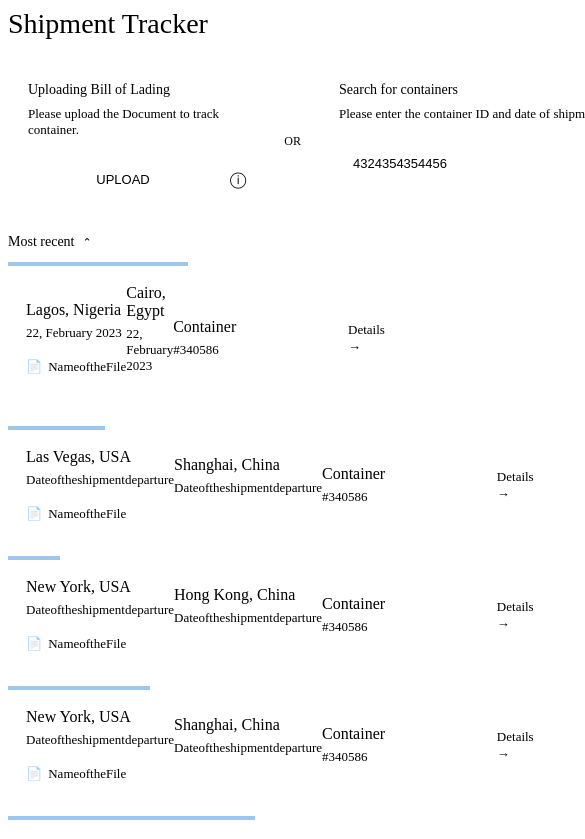
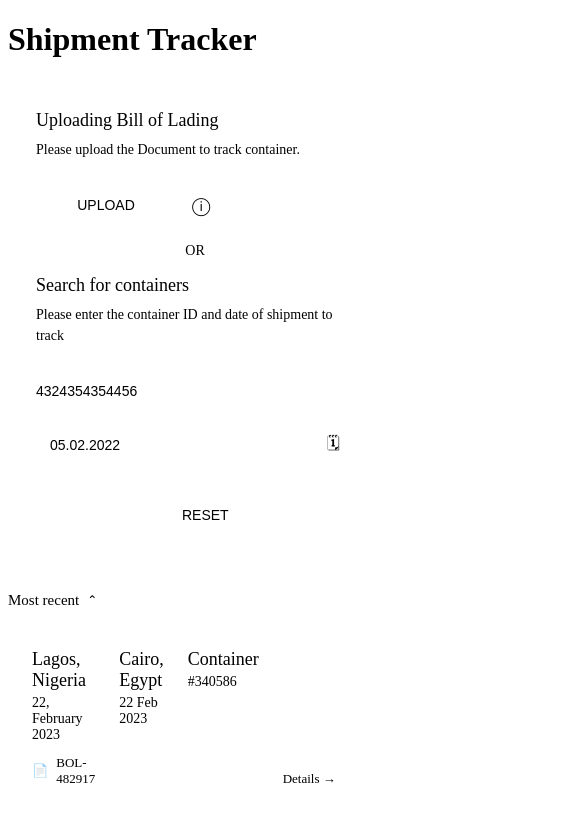
Before and after one commit to araicabenjamin/modifi-dashboard, a Next.js app: page /Shipments in a window 390 px wide. Shown: the top 839 px of the page, 585 px wide, since content can reach past the window. Built offline with nearby package versions, Linux system fonts and the light colour scheme.

Commit message:
refactor dashboard layouts and improve responsive UI

```diff
--- a/pages/Shipments.tsx
+++ b/pages/Shipments.tsx
@@ -1,28 +1,32 @@
 import "../styles/shipments-page.scss";
-
+import "../styles/shipments-page-mobile.scss";
+import {
+  RotateCw ,
+  FileText,
+  CalendarDays,
+  CircleHelp,
+  ArrowRight,
+  ChevronUp,
+} from "lucide-react";
 
 export default function Shipments() {
   return (
     <div className="shipmentsPage">
-
       {/* HEADER */}
 
   <div className="shipmentsHeader">
-        <h1>Shipment Tracker</h1>
+  <h1 className="page-heading">Shipment Tracker</h1>
 </div>
 
       {/* TOP CARD */}
 
       <div className="shipmentsTopCard">
-
         {/* LEFT */}
 
         <div className="uploadSection">
           <h3>Uploading Bill of Lading</h3>
 
-          <p>
-            Please upload the Document to track container.
-          </p>
+          <p>Please upload the Document to track container.</p>
 
           <div className="uploadRow">
             <button className="uploadBtn">UPLOAD</button>
@@ -42,37 +46,25 @@ export default function Shipments() {
         <div className="searchSection">
           <h3>Search for containers</h3>
 
-          <p>
-            Please enter the container ID and date of shipment to track
-          </p>
+          <p>Please enter the container ID and date of shipment to track</p>
 
           <div className="searchRow">
-
-            <input
-              type="text"
-              placeholder="4324354354456"
-            />
+            <input type="text" placeholder="4324354354456" />
 
             <div className="dateInput">
-              <input
-                type="text"
-                placeholder="05.02.2022"
-              />
+              <input type="text" placeholder="05.02.2022" />
 
               <span className="calendarIcon">🗓</span>
             </div>
 
-            <button className="submitBtn">
-              SUBMIT
-            </button>
+            <div className="searchActions">
+              <button className="submitBtn">SUBMIT</button>
 
-            <button className="resetBtn">
-              RESET
-            </button>
+              <button className="resetBtn">RESET</button>
+            </div>
 
           </div>
         </div>
-
       </div>
 
       {/* RECENT */}
@@ -85,11 +77,9 @@ export default function Shipments() {
       {/* LIST */}
 
       <div className="shipmentList">
-
         {/* ITEM */}
 
         <div className="shipmentCard">
-
           <div className="progressLine progress50"></div>
 
           <div className="shipmentLocation">
@@ -98,13 +88,13 @@ export default function Shipments() {
 
             <div className="fileRow">
               <span>📄</span>
-              <span>NameoftheFile</span>
+              <span>BOL-482917</span>
             </div>
           </div>
 
           <div className="shipmentLocation">
             <h4>Cairo, Egypt</h4>
-            <p>22, February 2023</p>
+            <p>22 Feb 2023</p>
           </div>
 
           <div className="shipmentContainer">
@@ -112,36 +102,34 @@ export default function Shipments() {
             <p>#340586</p>
           </div>
 
+          <div className="shipmentActions">
             <div className="shipmentStatus">
-            <span>⟳</span>
+              <RotateCw  size={14} />
               In Progress
             </div>
 
-          <div className="shipmentDetails">
-            Details →
+            <div className="shipmentDetails">Details →</div>
           </div>
-
         </div>
 
         {/* ITEM */}
 
         <div className="shipmentCard">
-
           <div className="progressLine progress30"></div>
 
           <div className="shipmentLocation">
             <h4>Las Vegas, USA</h4>
-            <p>Dateoftheshipmentdeparture</p>
+            <p>27 Jun 2026</p>
 
             <div className="fileRow">
               <span>📄</span>
-              <span>NameoftheFile</span>
+              <span>BOL-482917</span>
             </div>
           </div>
 
           <div className="shipmentLocation">
             <h4>Shanghai, China</h4>
-            <p>Dateoftheshipmentdeparture</p>
+            <p>05 Apr 2023</p>
           </div>
 
           <div className="shipmentContainer">
@@ -149,36 +137,34 @@ export default function Shipments() {
             <p>#340586</p>
           </div>
 
+          <div className="shipmentActions">
             <div className="shipmentStatus">
               <span>⟳</span>
               In Progress
             </div>
 
-          <div className="shipmentDetails">
-            Details →
+            <div className="shipmentDetails">Details →</div>
           </div>
-
         </div>
 
         {/* ITEM */}
 
         <div className="shipmentCard">
-
           <div className="progressLine progress20"></div>
 
           <div className="shipmentLocation">
             <h4>New York, USA</h4>
-            <p>Dateoftheshipmentdeparture</p>
+            <p>14 Jan 2023</p>
 
             <div className="fileRow">
               <span>📄</span>
-              <span>NameoftheFile</span>
+              <span>BOL-901246</span>
             </div>
           </div>
 
           <div className="shipmentLocation">
             <h4>Hong Kong, China</h4>
-            <p>Dateoftheshipmentdeparture</p>
+            <p>05 Apr 2023</p>
           </div>
 
           <div className="shipmentContainer">
@@ -186,36 +172,34 @@ export default function Shipments() {
             <p>#340586</p>
           </div>
 
+          <div className="shipmentActions">
             <div className="shipmentStatus">
               <span>⟳</span>
               In Progress
             </div>
 
-          <div className="shipmentDetails">
-            Details →
+            <div className="shipmentDetails">Details →</div>
           </div>
-
         </div>
 
         {/* ITEM */}
 
         <div className="shipmentCard">
-
           <div className="progressLine progress40"></div>
 
           <div className="shipmentLocation">
             <h4>New York, USA</h4>
-            <p>Dateoftheshipmentdeparture</p>
+            <p>14 Jan 2023</p>
 
             <div className="fileRow">
               <span>📄</span>
-              <span>NameoftheFile</span>
+              <span>BOL-123456</span>
             </div>
           </div>
 
           <div className="shipmentLocation">
             <h4>Shanghai, China</h4>
-            <p>Dateoftheshipmentdeparture</p>
+            <p>05 Apr 2023</p>
           </div>
 
           <div className="shipmentContainer">
@@ -223,36 +207,34 @@ export default function Shipments() {
             <p>#340586</p>
           </div>
 
+          <div className="shipmentActions">
             <div className="shipmentStatus">
               <span>⟳</span>
               In Progress
             </div>
 
-          <div className="shipmentDetails">
-            Details →
+            <div className="shipmentDetails">Details →</div>
           </div>
-
         </div>
 
         {/* ITEM */}
 
         <div className="shipmentCard">
-
           <div className="progressLine progress70"></div>
 
           <div className="shipmentLocation">
             <h4>Georgia, USA</h4>
-            <p>Dateoftheshipmentdeparture</p>
+            <p>12 Mar 2023</p>
 
             <div className="fileRow">
               <span>📄</span>
-              <span>NameoftheFile</span>
+              <span>BOL-482917</span>
             </div>
           </div>
 
           <div className="shipmentLocation">
             <h4>Beijing, China</h4>
-            <p>Dateoftheshipmentdeparture</p>
+            <p>05 Apr 2023</p>
           </div>
 
           <div className="shipmentContainer">
@@ -260,19 +242,16 @@ export default function Shipments() {
             <p>#340586</p>
           </div>
 
+          <div className="shipmentActions">
             <div className="shipmentStatus">
               <span>⟳</span>
               In Progress
             </div>
 
-          <div className="shipmentDetails">
-            Details →
+            <div className="shipmentDetails">Details →</div>
           </div>
-
         </div>
-
       </div>
-
     </div>
   );
 }
--- a/pages/TradesPage.tsx
+++ b/pages/TradesPage.tsx
@@ -7,6 +7,7 @@ import FilterBar from "../components/FilterBar";
 import { Trade, TradeStatus } from "../types/trade";
 
 import "../styles/trades-page.scss";
+import "../styles/trades-page-mobile.scss";
 
 
 export default function TradesPage() {
--- /dev/null
+++ b/styles/billing-page-mobile.scss
@@ -0,0 +1,92 @@
+@media (max-width: 768px) {
+
+  /* ------------------------------ */
+  /* CARD */
+  /* ------------------------------ */
+
+  .invoiceCard {
+    display: grid;
+    grid-template-columns: 1.3fr 1.3fr 1fr 1fr;
+    column-gap: 24px;
+    align-items: stretch;
+  }
+
+  .invoiceActions {
+    display: flex;
+    flex-direction: column;
+    align-items: flex-start;
+    align-self: stretch;
+  }
+
+  .status {
+    justify-self: start;
+    width: fit-content;
+  }
+
+  .details {
+    justify-self: start;
+
+  }
+
+  /* ------------------------------ */
+  /* TOP CARD */
+  /* ------------------------------ */
+
+  .billingTopCard {
+    flex-direction: column;
+    gap: 24px;
+  }
+
+  .divider {
+    width: 100%;
+    height: 1px;
+    justify-content: center;
+  }
+
+  .divider::before {
+    width: 100%;
+    height: 1px;
+    top: 50%;
+    bottom: auto;
+  }
+
+  /* ------------------------------ */
+  /* SEARCH */
+  /* ------------------------------ */
+
+  .searchRow {
+    display: flex;
+    flex-direction: column;
+    gap: 12px;
+  }
+
+  .searchRow input {
+    width: 100%;
+  }
+
+  .searchActions {
+    display: flex;
+    align-items: center;
+    gap: 16px;
+
+    width: 100%;
+
+    justify-content: flex-start;
+
+    margin-top: 16px;
+  }
+
+  .submitBtn {
+    min-width: 130px;
+    height: 42px;
+  }
+
+  .resetBtn {
+    border: none;
+    background: none;
+
+    color: var(--text-secondary);
+
+    cursor: pointer;
+  }
+}
--- a/styles/billing-page.scss
+++ b/styles/billing-page.scss
@@ -215,14 +215,45 @@
   position: relative;
 
   display: grid;
-  grid-template-columns: 2fr 1fr 1fr auto auto;
-  align-items: center;
-  column-gap: 24px;
+  grid-template-columns: 2fr 1fr 1fr 0.5fr;
+  align-items: start; // <-- change from center
+  column-gap: 40px;
 
   padding: 24px;
 
   background: var(--surface-primary);
   border: 1px solid var(--border-light);
+}
+
+.invoiceActions {
+  display: flex;
+  flex-direction: column;
+  align-items: flex-start;
+
+  height: 100%;
+}
+
+.details {
+  margin-top: auto;
+}
+
+.status {
+  display: inline-flex;
+  align-items: center;
+  justify-content: center;
+  gap: 6px;
+
+  width: fit-content;
+  min-height: 32px;
+
+  padding: 0 14px;
+
+  border-radius: 999px;
+
+  font-size: 13px;
+  font-weight: var(--fw-medium);
+
+  white-space: nowrap;
 }
 
 /* -------------------------------- */
@@ -259,6 +290,11 @@
 /* -------------------------------- */
 
 .invoiceLeft {
+  display: flex;
+  flex-direction: column;
+  align-self: stretch;
+  height: 100%;
+
   h4 {
     margin: 0 0 4px;
 
@@ -269,10 +305,9 @@
   }
 
   p {
-    margin: 0 0 12px;
+    margin: 0;
 
     font-size: 14px;
-
     color: var(--text-muted);
   }
 }
@@ -281,6 +316,8 @@
   display: flex;
   align-items: center;
   gap: 8px;
+
+  margin-top: 10px;
 
   font-size: 13px;
   color: var(--text-secondary);
@@ -329,9 +366,9 @@
 .status {
   display: inline-flex;
   align-items: center;
-  justify-content: center;
   gap: 6px;
 
+  width: fit-content;
   min-height: 32px;
 
   padding: 0 14px;
@@ -364,6 +401,10 @@
 /* -------------------------------- */
 
 .details {
+  display: inline-flex;
+  align-items: center;
+  gap: 4px;
+
   font-size: 13px;
   color: var(--brand-blue);
 
--- a/styles/globals.scss
+++ b/styles/globals.scss
@@ -23,6 +23,7 @@ body {
 body {
   background: var(--surface-secondary);
 }
+
 
 /* =====================================================
    DASHBOARD LAYOUT
--- a/styles/overview-mobile.scss
+++ b/styles/overview-mobile.scss
@@ -4,7 +4,6 @@
 
 @media (max-width: 768px) {
   .overviewPage {
-    padding: 16px;
     width: 100%;
   }
 
--- /dev/null
+++ b/styles/shipments-page-mobile.scss
@@ -0,0 +1,82 @@
+@media (max-width: 768px) {
+  .shipmentCard {
+    display: grid;
+    grid-template-columns: 1.3fr 1.3fr 1fr 180px;
+    column-gap: 24px;
+    align-items: start;
+  }
+
+  .shipmentStatus {
+    justify-self: start;
+    width: fit-content;
+  }
+
+  .shipmentDetails {
+    justify-self: start;
+    margin-top: 12px;
+  }
+
+  .shipmentsTopCard {
+    flex-direction: column;
+    gap: 24px;
+  }
+
+  .searchRow {
+    display: flex;
+    align-items: center;
+    gap: 12px;
+  }
+
+   .searchActions {
+    display: flex;
+    gap: 12px;
+    margin-left: 0;   // remove desktop spacing
+    width: 100%;
+    justify-content: flex-start; // left align
+    margin-top: 12px;
+  }
+
+  .submitBtn {
+    min-width: 130px;
+    height: 42px;
+  }
+
+  .resetBtn {
+    border: none;
+    background: none;
+    color: var(--text-secondary);
+    cursor: pointer;
+  }
+
+  .divider {
+    width: 100%;
+    height: 1px;
+    justify-content: center;
+  }
+
+  .divider::before {
+    width: 100%;
+    height: 1px;
+    top: 50%;
+    bottom: auto;
+  }
+
+  .searchRow {
+    display: flex;
+    flex-direction: column;
+    gap: 12px;
+  }
+
+  .searchRow input,
+  .dateInput,
+  .dateInput input {
+    width: 100%;
+  }
+
+  .searchActions {
+    display: flex;
+    align-items: center;
+    gap: 16px;
+    margin-top: 16px;
+  }
+}
--- a/styles/shipments-page.scss
+++ b/styles/shipments-page.scss
@@ -4,15 +4,6 @@
 
 .shipmentsHeader {
   margin-bottom: 24px;
-
-    h1 {
-      margin: 0;
-
-      font-size: 28px;
-      font-weight: var(--fw-semibold);
-
-      color: var(--text-primary);
-    }
 }
 
 /* -------------------------------- */
@@ -24,7 +15,7 @@
   align-items: stretch;
   gap: 32px;
 
-    padding: 18px 20px;
+  padding: 28px;
 
   background: var(--surface-primary);
   border: 1px solid var(--border-light);
@@ -41,16 +32,18 @@
   h3 {
     margin: 0 0 8px;
 
-      font-size: 14px;
+    font-size: 18px;
     font-weight: var(--fw-semibold);
 
     color: var(--text-primary);
   }
 
   p {
-      margin: 0 0 20px;
+    margin: 0 0 24px;
 
-      font-size: 13px;
+    font-size: 14px;
+    line-height: 1.5;
+
     color: var(--text-secondary);
   }
 }
@@ -84,11 +77,11 @@
     position: relative;
     z-index: 2;
 
-      padding: 6px;
+    padding: 8px;
 
     background: var(--surface-primary);
 
-      font-size: 12px;
+    font-size: 14px;
     color: var(--text-secondary);
   }
 }
@@ -100,17 +93,19 @@
 .uploadRow {
   display: flex;
   align-items: center;
-    gap: 12px;
+  gap: 16px;
 }
 
 .uploadBtn {
-    min-width: 190px;
+  min-width: 140px;
   height: 42px;
+
+  padding: 0 20px;
 
   border: 1px solid var(--brand-green);
   background: transparent;
 
-    font-size: 13px;
+  font-size: 14px;
   font-weight: var(--fw-semibold);
 
   color: var(--brand-green);
@@ -119,7 +114,7 @@
 }
 
 .infoIcon {
-    font-size: 16px;
+  font-size: 18px;
   color: var(--text-muted);
 }
 
@@ -130,26 +125,25 @@
 .searchRow {
   display: flex;
   align-items: center;
-    gap: 12px;
+  gap: 16px;
 
   input {
-      width: 200px;
+    width: 220px;
     height: 42px;
 
     padding: 0 14px;
 
     border: 1px solid var(--border-light);
-
     background: var(--surface-primary);
 
-      font-size: 13px;
+    font-size: 14px;
     color: var(--text-primary);
 
     outline: none;
   }
 
   input::placeholder {
-      color: var(--text-muted);
+    color: var(--text-secondary);
   }
 }
 
@@ -157,8 +151,8 @@
   position: relative;
 
   input {
-      width: 180px;
-      padding-right: 36px;
+    width: 220px;
+    padding-right: 40px;
   }
 }
 
@@ -166,22 +160,30 @@
   position: absolute;
 
   top: 50%;
-    right: 12px;
+  right: 14px;
 
   transform: translateY(-50%);
 
-    font-size: 14px;
-    color: var(--brand-blue);
+  font-size: 16px;
+  color: var(--text-muted);
+}
+
+.searchActions {
+  display: flex;
+  align-items: center;
+  gap: 16px;
+
+  flex-shrink: 0;
 }
 
 .submitBtn {
-    min-width: 130px;
+  min-width: 120px;
   height: 42px;
 
   border: none;
   background: var(--brand-blue);
 
-    font-size: 13px;
+  font-size: 14px;
   font-weight: var(--fw-semibold);
 
   color: white;
@@ -190,10 +192,12 @@
 }
 
 .resetBtn {
+  padding: 0;
+
   border: none;
   background: none;
 
-    font-size: 13px;
+  font-size: 14px;
   font-weight: var(--fw-medium);
 
   color: var(--text-secondary);
@@ -210,16 +214,16 @@
   align-items: center;
   gap: 8px;
 
-    margin: 16px 0 12px;
+  margin: 28px 0 16px;
 
-    font-size: 14px;
+  font-size: 15px;
   font-weight: var(--fw-medium);
 
   color: var(--text-primary);
 }
 
 .chevron {
-    font-size: 11px;
+  font-size: 12px;
 }
 
 /* -------------------------------- */
@@ -229,7 +233,7 @@
 .shipmentList {
   display: flex;
   flex-direction: column;
-    gap: 12px;
+  gap: 16px;
 }
 
 /* -------------------------------- */
@@ -240,13 +244,23 @@
   position: relative;
 
   display: grid;
-    grid-template-columns: 1.3fr 1.3fr 1fr auto auto;
-    align-items: center;
+  grid-template-columns: 1.5fr 1.5fr 1fr auto;
+  align-items: start;
+  column-gap: 40px;
 
-    padding: 22px 18px;
+  padding: 24px;
 
   background: var(--surface-primary);
   border: 1px solid var(--border-light);
+}
+
+.shipmentActions {
+  display: flex;
+  flex-direction: column;
+  align-items: flex-start;
+  align-self: stretch;
+
+  justify-content: space-between;
 }
 
 /* -------------------------------- */
@@ -261,28 +275,16 @@
 
   height: 4px;
 
-    background: #9cc6eb;
+  border-radius: 999px;
+
+  background: var(--brand-blue);
 }
 
-  .progress50 {
-    width: 48%;
-  }
-
-  .progress30 {
-    width: 26%;
-  }
-
-  .progress20 {
-    width: 14%;
-  }
-
-  .progress40 {
-    width: 38%;
-  }
-
-  .progress70 {
-    width: 66%;
-  }
+.progress20 { width: 18%; }
+.progress30 { width: 30%; }
+.progress40 { width: 42%; }
+.progress50 { width: 56%; }
+.progress70 { width: 74%; }
 
 /* -------------------------------- */
 /* LOCATION */
@@ -290,18 +292,18 @@
 
 .shipmentLocation {
   h4 {
-      margin: 0 0 6px;
+    margin: 0 0 4px;
 
-      font-size: 16px;
+    font-size: 18px;
     font-weight: var(--fw-semibold);
 
     color: var(--text-primary);
   }
 
   p {
-      margin: 0 0 18px;
+    margin: 0 0 12px;
 
-      font-size: 13px;
+    font-size: 14px;
     color: var(--text-muted);
   }
 }
@@ -313,7 +315,7 @@
 .fileRow {
   display: flex;
   align-items: center;
-    gap: 6px;
+  gap: 8px;
 
   font-size: 13px;
   color: var(--text-secondary);
@@ -325,9 +327,9 @@
 
 .shipmentContainer {
   h4 {
-      margin: 0 0 6px;
+    margin: 0 0 4px;
 
-      font-size: 16px;
+    font-size: 18px;
     font-weight: var(--fw-semibold);
 
     color: var(--text-primary);
@@ -336,7 +338,7 @@
   p {
     margin: 0;
 
-      font-size: 13px;
+    font-size: 14px;
     color: var(--text-muted);
   }
 }
@@ -348,7 +350,10 @@
 .shipmentStatus {
   display: inline-flex;
   align-items: center;
-    gap: 6px;
+  justify-content: center;
+  gap: 8px;
+
+  width: fit-content;
 
   min-height: 34px;
 
@@ -371,8 +376,10 @@
 /* -------------------------------- */
 
 .shipmentDetails {
+  margin-top: auto;
+
   font-size: 13px;
-    color: var(--text-secondary);
+  color: var(--brand-blue);
 
   cursor: pointer;
 }
```
Also changed, not shown: components/FilterBar.jsx (+10 -4 lines), pages/Billing.tsx (+35 -42 lines), styles/trades-page-mobile.scss (added, +113 -0 lines), styles/trades-page.scss (+11 -3 lines). Lines whose indentation alone changed are shown as unchanged.
